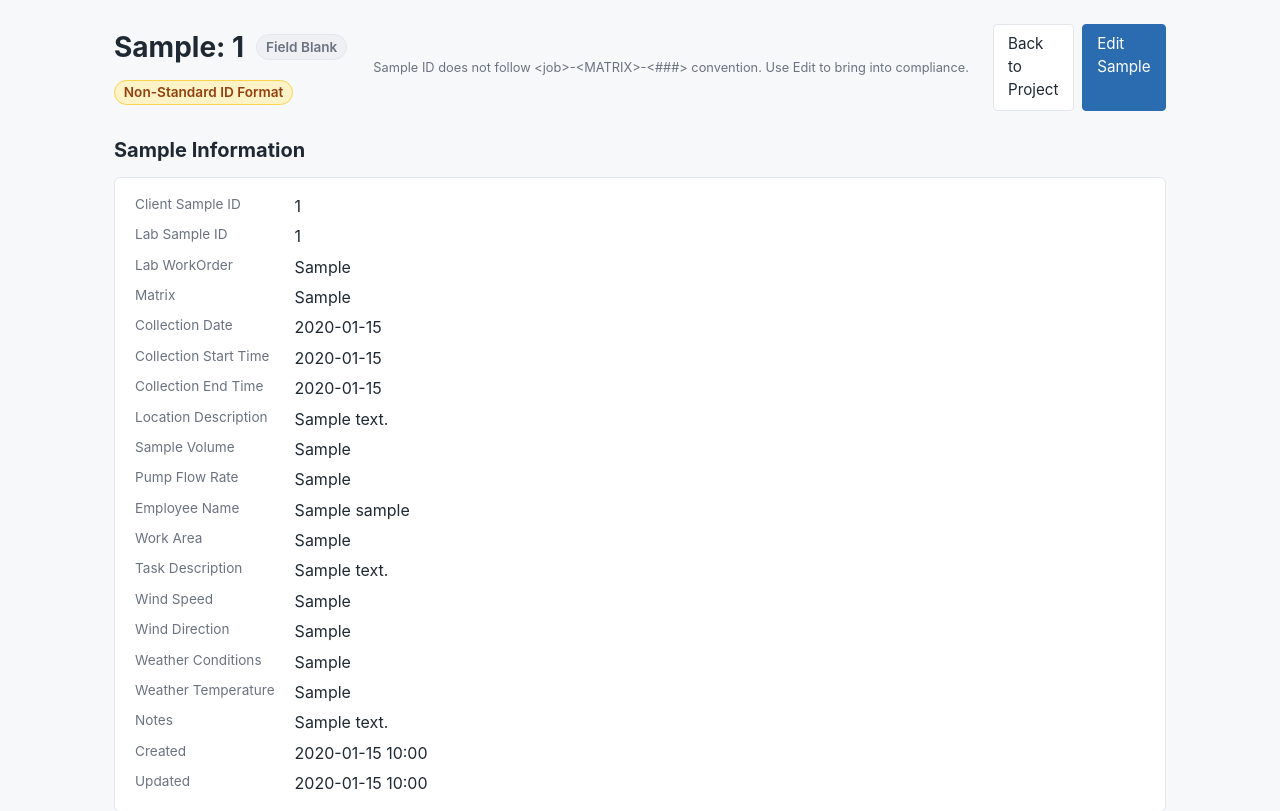
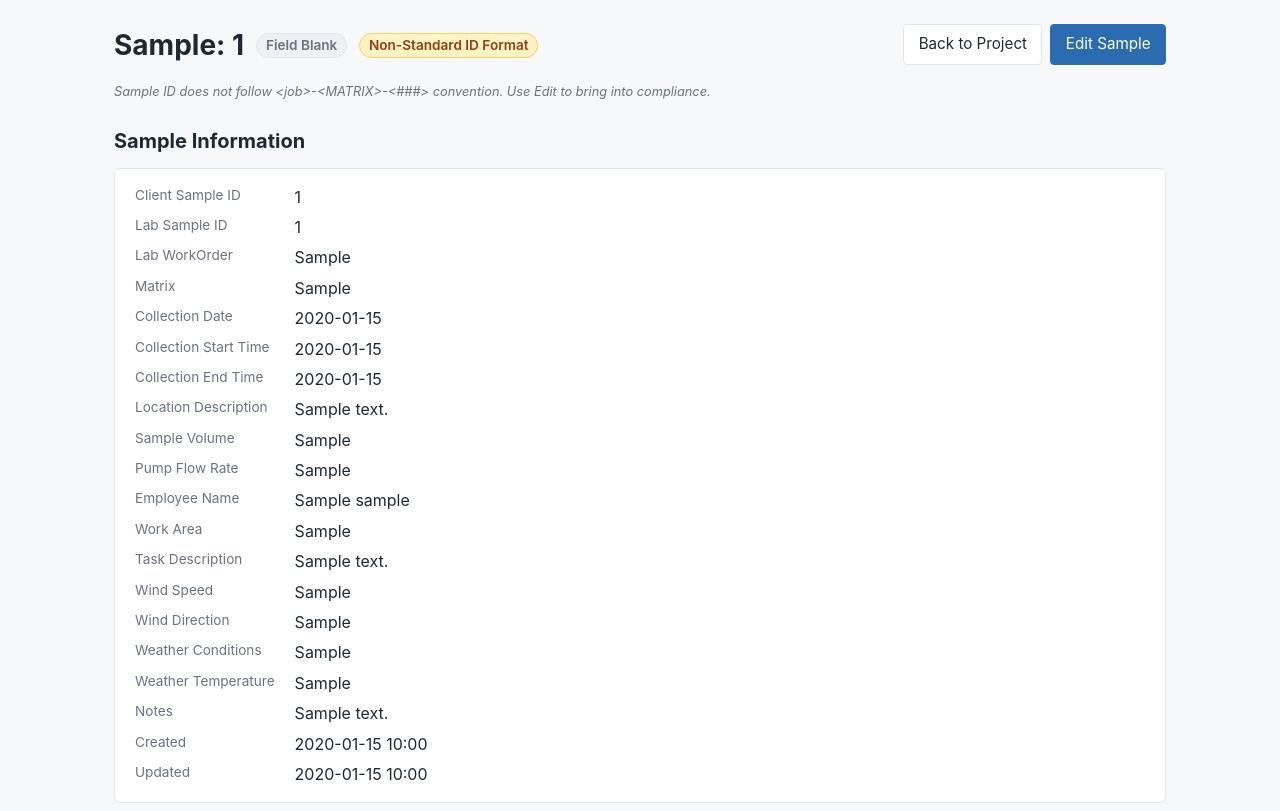
Before and after one commit to jKeonaona/SampleTrack, a Flask app: page /samples/1 in a window 1280 px wide. Shown: the part 51-862 px from the top of the page. Run offline with Flask 3, Linux system fonts and the light colour scheme; a user stored in the database is signed in; tables that the repository leaves empty hold one stand-in row (values such as "Sample post"); some libraries are stand-ins or nearby versions.

Commit message:
Fix sample detail page header layout: restructure into two-row toolbar pattern so title+pills sit left and Back to Project + Edit Sample buttons sit right (side by side, not stacked, with white-space nowrap so Back to Project no longer wraps); helper text for non-standard ID format moves to its own row below the header instead of fighting for space inline; flex-wrap on the toolbar lets it stack gracefully on narrow viewports
Co-Authored-By: Claude Opus 4.7 (1M context) <noreply@anthropic.com>

```diff
--- a/templates/samples/detail.html
+++ b/templates/samples/detail.html
@@ -3,8 +3,9 @@
 {% block title %}Sample: {{ sample.client_sample_id }}{% endblock %}
 
 {% block content %}
-  <div class="toolbar">
-    <h1 style="display: flex; align-items: center; gap: 0.75rem; flex-wrap: wrap;">
+  <div style="margin-bottom: 1rem;">
+    <div class="toolbar" style="align-items: flex-start; flex-wrap: wrap; gap: 0.75rem;">
+      <h1 style="display: flex; align-items: center; gap: 0.75rem; flex-wrap: wrap; margin: 0;">
         <span>Sample: {{ sample.client_sample_id }}</span>
         {% if sample.is_blank %}
           <span class="flag-pill no_value" style="font-size: 0.85rem;">Field Blank</span>
@@ -16,15 +17,16 @@
           </span>
         {% endif %}
       </h1>
+      <div style="display: flex; gap: 0.5rem; align-items: center; flex-shrink: 0;">
+        <a class="btn secondary" style="white-space: nowrap;" href="{{ url_for('projects.detail', project_id=project.id) }}">Back to Project</a>
+        <a class="btn" style="white-space: nowrap;" href="{{ url_for('samples.edit', sample_id=sample.id) }}">Edit Sample</a>
+      </div>
+    </div>
     {% if not sample.is_standard_id_format %}
-      <div style="color: var(--muted); font-size: 0.8rem; flex-basis: 100%;">
+      <div style="color: var(--muted); font-size: 0.8rem; font-style: italic; margin-top: 0.4rem;">
         Sample ID does not follow &lt;job&gt;-&lt;MATRIX&gt;-&lt;###&gt; convention. Use Edit to bring into compliance.
       </div>
     {% endif %}
-    <div style="display: flex; gap: 0.5rem;">
-      <a class="btn secondary" href="{{ url_for('projects.detail', project_id=project.id) }}">Back to Project</a>
-      <a class="btn" href="{{ url_for('samples.edit', sample_id=sample.id) }}">Edit Sample</a>
-    </div>
   </div>
 
   <h2>Sample Information</h2>
```
Lines whose indentation alone changed are shown as unchanged.
